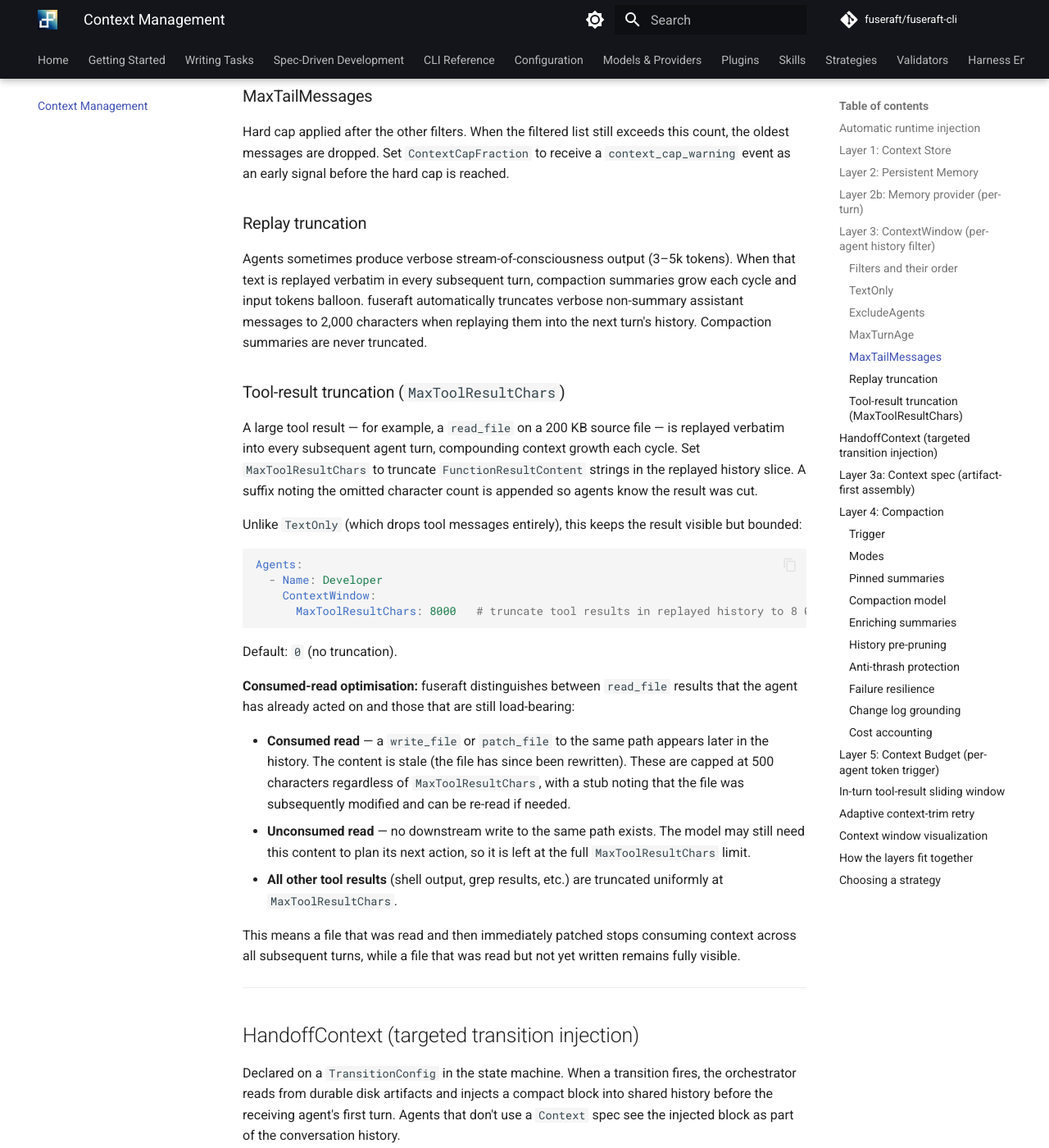
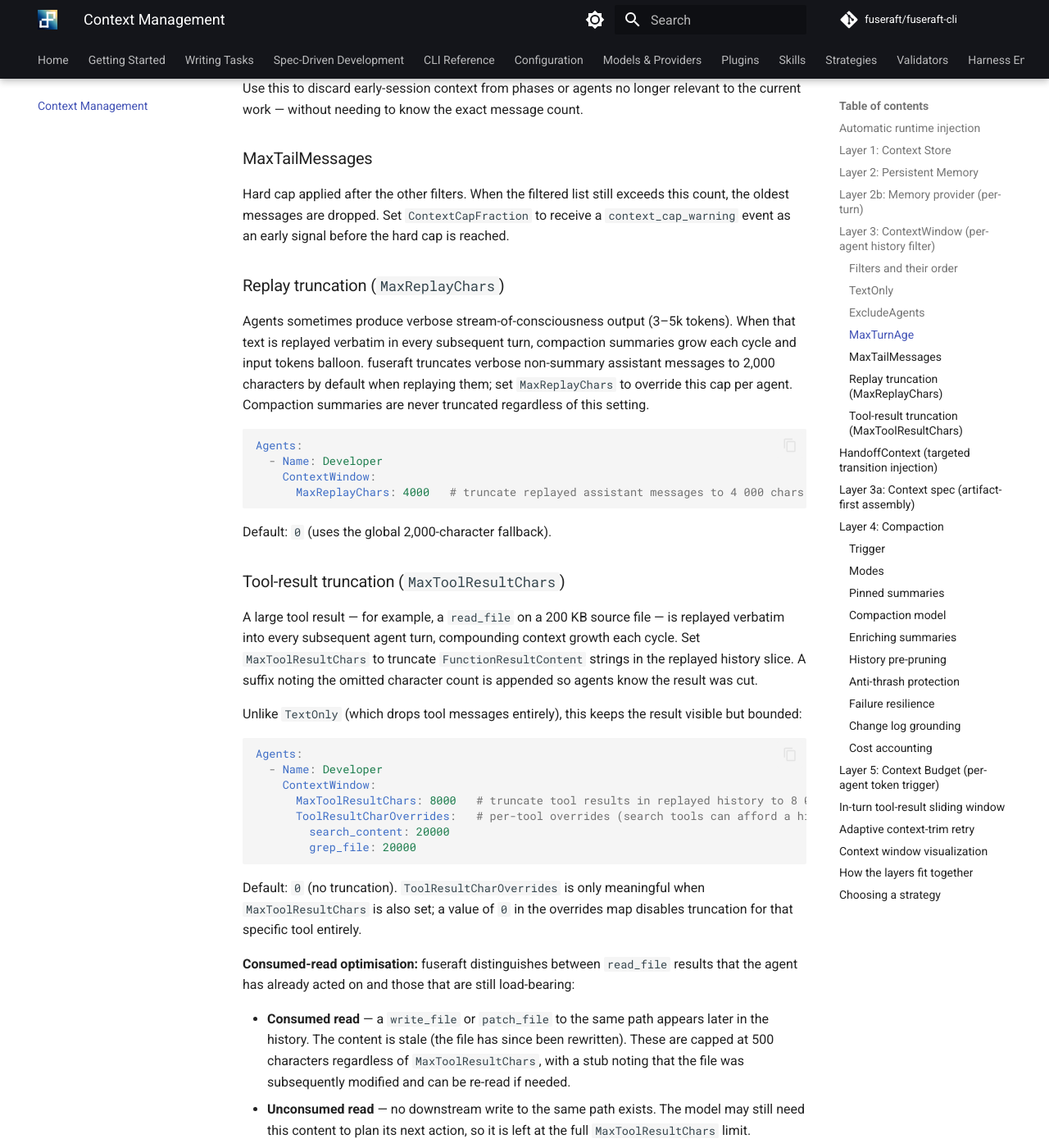
Before and after one commit to fuseraft/fuseraft-cli, an MkDocs documentation site: the page built from docs/context-management.md, in a window 1280 px wide and 1400 px high, scrolled down 4660 px. Shown: the whole window at 82% size. Built offline with MkDocs 1.6.1 and Material for MkDocs 9.7.7, drawn with Linux system fonts in a browser that asks for light colours; comment, search, counter and statistics services are not loaded; some of the changed text lies outside the part shown.

Commit message:
docs: sync ContextWindow fields, compaction defaults, sandbox coverage
- IncludeReasoning and IncludeSymbolGraph now default to true; docs reflected
  the old false defaults, which would mislead users who expect opt-in behavior
- AntiThrashWindow default raised from 3 to 10 to prevent a single productive
  compaction from prematurely resetting the guard on long sessions
- MaxReplayChars and ToolResultCharOverrides are new ContextWindow fields;
  omitting them from the reference left the per-agent replay-truncation and
  per-tool cap-override knobs undiscoverable
- Security sandbox table was missing the extended write functions
  (patch_file, create_directory, etc.) whose sandbox enforcement was just fixed
  to fire even when no FileSystemPermissions globs are configured

````diff
--- a/docs/context-management.md
+++ b/docs/context-management.md
@@ -165,6 +165,10 @@
       MaxTailMessages: 40     # hard cap after the above filters
       ContextCapFraction: 0.8 # emit context_cap_warning when at 80% of MaxTailMessages
       MaxToolResultChars: 8000  # truncate individual tool results in replayed history
+      ToolResultCharOverrides:  # raise the cap for specific tools
+        search_content: 20000
+        grep_file: 20000
+      MaxReplayChars: 4000    # truncate verbose assistant messages in replayed history
 ```
 
 ### TextOnly
@@ -201,13 +205,22 @@
 the oldest messages are dropped. Set `ContextCapFraction` to receive a `context_cap_warning`
 event as an early signal before the hard cap is reached.
 
-### Replay truncation
+### Replay truncation (`MaxReplayChars`)
 
 Agents sometimes produce verbose stream-of-consciousness output (3–5k tokens). When that text
 is replayed verbatim in every subsequent turn, compaction summaries grow each cycle and input
-tokens balloon. fuseraft automatically truncates verbose non-summary assistant messages to
-2,000 characters when replaying them into the next turn's history. Compaction summaries are
-never truncated.
+tokens balloon. fuseraft truncates verbose non-summary assistant messages to 2,000 characters
+by default when replaying them; set `MaxReplayChars` to override this cap per agent.
+Compaction summaries are never truncated regardless of this setting.
+
+```yaml
+Agents:
+  - Name: Developer
+    ContextWindow:
+      MaxReplayChars: 4000   # truncate replayed assistant messages to 4 000 chars
+```
+
+Default: `0` (uses the global 2,000-character fallback).
 
 ### Tool-result truncation (`MaxToolResultChars`)
 
@@ -225,9 +238,12 @@
   - Name: Developer
     ContextWindow:
       MaxToolResultChars: 8000   # truncate tool results in replayed history to 8 000 chars
+      ToolResultCharOverrides:   # per-tool overrides (search tools can afford a higher cap)
+        search_content: 20000
+        grep_file: 20000
 ```
 
-Default: `0` (no truncation).
+Default: `0` (no truncation). `ToolResultCharOverrides` is only meaningful when `MaxToolResultChars` is also set; a value of `0` in the overrides map disables truncation for that specific tool entirely.
 
 **Consumed-read optimisation:** fuseraft distinguishes between `read_file` results that
 the agent has already acted on and those that are still load-bearing:
@@ -396,23 +412,25 @@
 Two optional flags add structured context blocks before the LLM summary text. Both are
 prefixed in this order when both are enabled: symbol graph first, then reasoning excerpts.
 
-**`IncludeReasoning`** — prepends a `[REASONING EXCERPTS]` block containing the model's
-thinking for each compacted turn (truncated to ~500 tokens per turn). Useful when the *why*
-behind prior decisions matters as much as the *what*. Requires `Events` to be configured
-(reasoning excerpts are read from the session events log).
+**`IncludeReasoning`** (default `true`) — prepends a `[REASONING EXCERPTS]` block containing
+the model's thinking for each compacted turn (truncated to ~500 tokens per turn). Useful when
+the *why* behind prior decisions matters as much as the *what*. Requires `Events` to be
+configured (reasoning excerpts are read from the session events log). When the events log is
+absent or contains no reasoning events the block is omitted silently.
 
-**`IncludeSymbolGraph`** — prepends a `[SYMBOL DEPENDENCY GRAPH]` block listing every
-`SymbolDefinition` and `SymbolReference` node in the evidence store for files written during
-the session. Gives agents an explicit map of what symbols were in scope during the compacted
-turns. Requires `EvidenceStore` and `ChangeTracking` to be configured.
+**`IncludeSymbolGraph`** (default `true`) — prepends a `[SYMBOL DEPENDENCY GRAPH]` block
+listing every `SymbolDefinition` and `SymbolReference` node in the evidence store for files
+written during the session. Gives agents an explicit map of what symbols were in scope during
+the compacted turns. Requires `EvidenceStore` and `ChangeTracking` to be configured. When no
+evidence store is wired the block is omitted silently.
 
 ```yaml
 Compaction:
   TriggerTurnCount: 40
   KeepRecentTurns: 8
   Mode: hybrid
-  IncludeReasoning: true
-  IncludeSymbolGraph: true
+  IncludeReasoning: true    # default; set to false to suppress
+  IncludeSymbolGraph: true  # default; set to false to suppress
 ```
 
 ### History pre-pruning
@@ -450,8 +468,8 @@
 Compaction:
   TriggerTurnCount: 20
   KeepRecentTurns: 5
-  AntiThrashMinSavingsRatio: 0.15   # suppress if saving less than 15%
-  AntiThrashWindow: 4               # look at last 4 compactions
+  AntiThrashMinSavingsRatio: 0.15   # suppress if saving less than 15% (default: 0.10)
+  AntiThrashWindow: 4               # look at last 4 compactions (default: 10)
 ```
 
 Set either field to `0` to disable the guard entirely.
````
Also changed, not shown: other parts of docs/context-management.md (+1 -1 lines), docs/configuration.md (+6 -3 lines), docs/security.md (+6 -7 lines).
